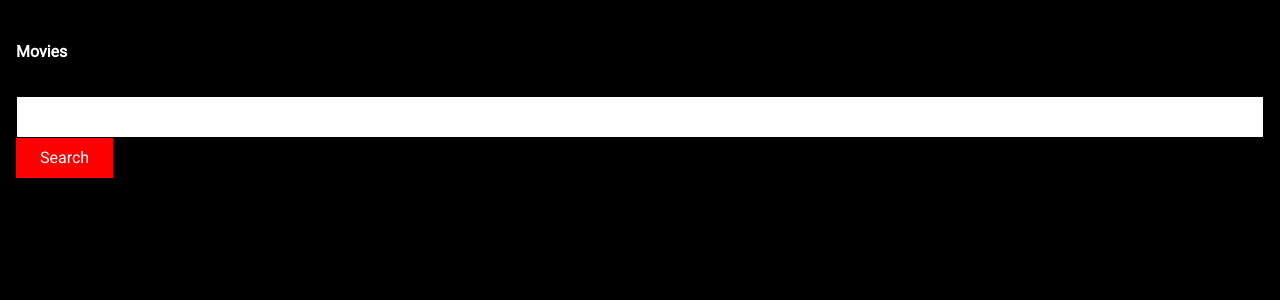
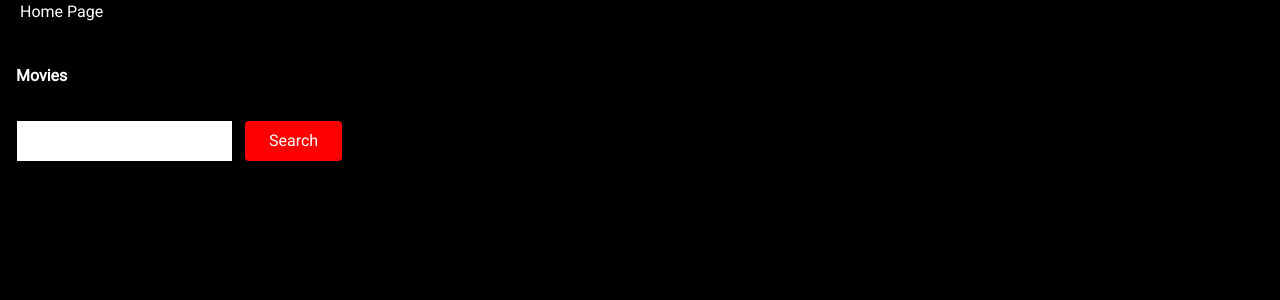
Before and after one commit to AnkitaDhimanContriverz/NextJs, a Next.js app: page /movie in a window 1280 px wide. Shown: the top 300 px of the page. Built offline with nearby package versions, Linux system fonts and the light colour scheme.

Commit message:
06-07-2023

```diff
--- a/src/app/components/SearchBar.tsx
+++ b/src/app/components/SearchBar.tsx
@@ -1,3 +1,4 @@
+
 import React, { useState, ChangeEvent, FormEvent } from "react";
 
 interface SearchProps {
@@ -20,13 +21,13 @@ const SearchBar = ({ onSearch }: SearchProps) => {
     <form onSubmit={handleSubmit}>
       <input
         type="text"
-        className="border border-black rounded-1 w-full py-2 px-4 "
+        className="border border-black rounded-1  py-2 px-4 "
         value={query}
         onChange={handleChange}
       />
       <button
         type="submit"
-        className="text-white py-2 px-6 hover:bg-blue-600 focus:outline-none"
+        className="text-white py-2 px-6 hover:bg-blue-600 focus:outline-none ml-3 rounded"
         style={{ backgroundColor: "red" }}
       >
         Search
--- a/src/app/movie/layout.tsx
+++ b/src/app/movie/layout.tsx
@@ -13,7 +13,7 @@ export default function RootLayout({
   const router = useRouter();
   return (
     <html lang="en">
-      <body className={inter.className} >{children}</body>
+      <body className={inter.className}>{children}</body>
     </html>
   );
 }
--- a/src/app/movie/page.tsx
+++ b/src/app/movie/page.tsx
@@ -1,13 +1,17 @@
 import React from "react";
+import Link from "next/link";
 import MovieSearch from "../components/MovieSearch";
 
 export default function page() {
   return (
     <div className="bg-black min-h-screen">
-      <main className="container mx-auto py-10 px-4 flex flex-col item-center justify-center">
+      <Link href="/" className="text-white px-5">
+        Home Page
+      </Link>
+      <div className="container mx-auto py-10 px-4 flex flex-col item-center justify-center">
         <h1 className="text 4x1 text-white font-bold mb-8">Movies </h1>
         <MovieSearch />
-      </main>
+      </div>
     </div>
   );
 }
--- a/src/app/page.tsx
+++ b/src/app/page.tsx
@@ -11,11 +11,14 @@ export default function Page() {
 
       <Link href="/counter">counter</Link>
       <br />
+      <Link href='about'>About us</Link>
+      <br/>
       <Link href="/profile">Profile Page</Link>
       <br />
       <Link href="/video">video upload</Link>
       <br />
       <Link href="/movie">movies</Link>
+
     </div>
   );
 }
--- a/tailwind.config.js
+++ b/tailwind.config.js
@@ -1,18 +1,22 @@
 /** @type {import('tailwindcss').Config} */
 module.exports = {
   content: [
-    './src/pages/**/*.{js,ts,jsx,tsx,mdx}',
-    './src/components/**/*.{js,ts,jsx,tsx,mdx}',
-    './src/app/**/*.{js,ts,jsx,tsx,mdx}',
+    "./app/**/*.{js,ts,jsx,tsx,mdx}",
+    "./pages/**/*.{js,ts,jsx,tsx,mdx}",
+    "./components/**/*.{js,ts,jsx,tsx,mdx}",
+
+    "./src/pages/**/*.{js,ts,jsx,tsx,mdx}",
+    "./src/components/**/*.{js,ts,jsx,tsx,mdx}",
+    "./src/app/**/*.{js,ts,jsx,tsx,mdx}",
   ],
   theme: {
     extend: {
       backgroundImage: {
-        'gradient-radial': 'radial-gradient(var(--tw-gradient-stops))',
-        'gradient-conic':
-          'conic-gradient(from 180deg at 50% 50%, var(--tw-gradient-stops))',
+        "gradient-radial": "radial-gradient(var(--tw-gradient-stops))",
+        "gradient-conic":
+          "conic-gradient(from 180deg at 50% 50%, var(--tw-gradient-stops))",
       },
     },
   },
   plugins: [],
-}
+};
```
